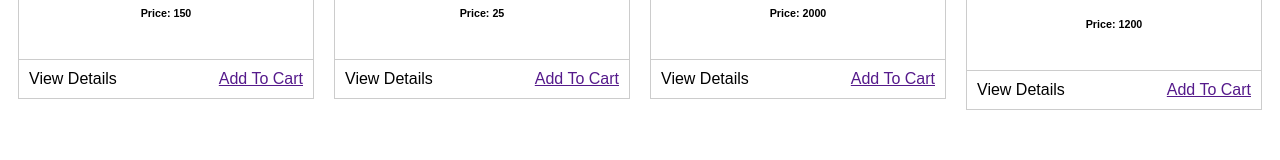
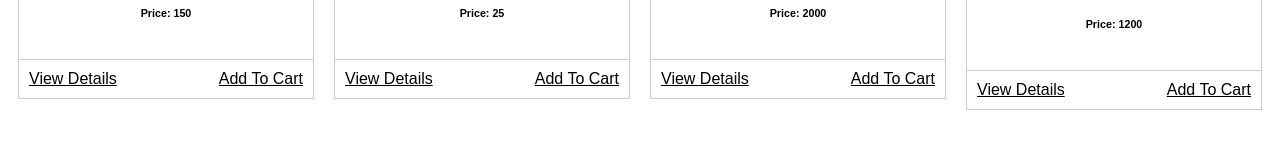
Before and after one commit to flvSantos15/e-commerce, an Angular app: page / in a window 1280 px wide. Shown: the part 995-1155 px from the top of the page. Built offline with nearby package versions, Linux system fonts and the light colour scheme; data requests are answered from the project's data file.

Commit message:
chore: add validation for user login

```diff
--- a/src/app/component/home/home.component.css
+++ b/src/app/component/home/home.component.css
@@ -159,3 +159,8 @@
   justify-content: space-between;
   padding: 10px;
 }
+
+.product-footer a {
+  cursor: pointer;
+  text-decoration: underline;
+}
--- a/src/app/component/home/home.component.html
+++ b/src/app/component/home/home.component.html
@@ -62,7 +62,7 @@
           <a (click)="handleRedirectToProductDetails(product.id!)"
             >View Details</a
           >
-          <a href="">Add To Cart</a>
+          <a (click)="handleAddProductToCart(product)">Add To Cart</a>
         </div>
       </div>
     </div>
--- a/src/app/component/home/home.component.ts
+++ b/src/app/component/home/home.component.ts
@@ -89,4 +89,10 @@ export class HomeComponent {
   handleRedirectToProductDetails(id: string): void {
     this.router.navigate(['product-details', id]);
   }
+
+  handleAddProductToCart(product: IProduct): void {
+    // chamar servico de adicionar produto ao carrinho
+    // no servico vou adicionar esse produto em localStorage
+    this.router.navigate(['cart']);
+  }
 }
--- a/src/app/component/login/login.component.html
+++ b/src/app/component/login/login.component.html
@@ -14,18 +14,21 @@
       type="text"
       placeholder="Name"
       class="input"
+      required
     />
     <input
       formControlName="email"
       type="text"
       placeholder="Email"
       class="input"
+      required
     />
     <input
       formControlName="password"
       type="password"
       placeholder="Password"
       class="input"
+      required
     />
 
     <button class="btn btn-primary">Sign Up</button>
@@ -51,13 +54,26 @@
       type="text"
       placeholder="Email"
       class="input"
+      required
     />
+    <!-- <p>
+      <span *ngIf="signInForm.get('email')?.hasError('required')"
+        >Email is required</span
+      >
+    </p> -->
+
     <input
       formControlName="password"
       type="password"
       placeholder="Password"
       class="input"
+      required
     />
+    <!-- <p>
+      <span *ngIf="signInForm.get('password')?.hasError('required')"
+        >Password is required</span
+      >
+    </p> -->
 
     <button class="btn btn-primary">Sign In</button>
     <p class="form-footer-link" (click)="closeLoginForm()">
--- a/src/app/services/auth.service.ts
+++ b/src/app/services/auth.service.ts
@@ -54,6 +54,6 @@ export class AuthService {
   logout(): void {
     localStorage.removeItem('user');
     this.isLoggedIn.next(false);
-    this.router.navigate(['']);
+    this.router.navigate(['login']);
   }
 }
--- a/src/styles.css
+++ b/src/styles.css
@@ -114,3 +114,9 @@ body {
 .col-sm-3 {
   width: 300px;
 }
+
+.invalid-input-field {
+  color: var(--error-message);
+  font-size: 0.625rem;
+  margin-top: -1rem;
+}
```
